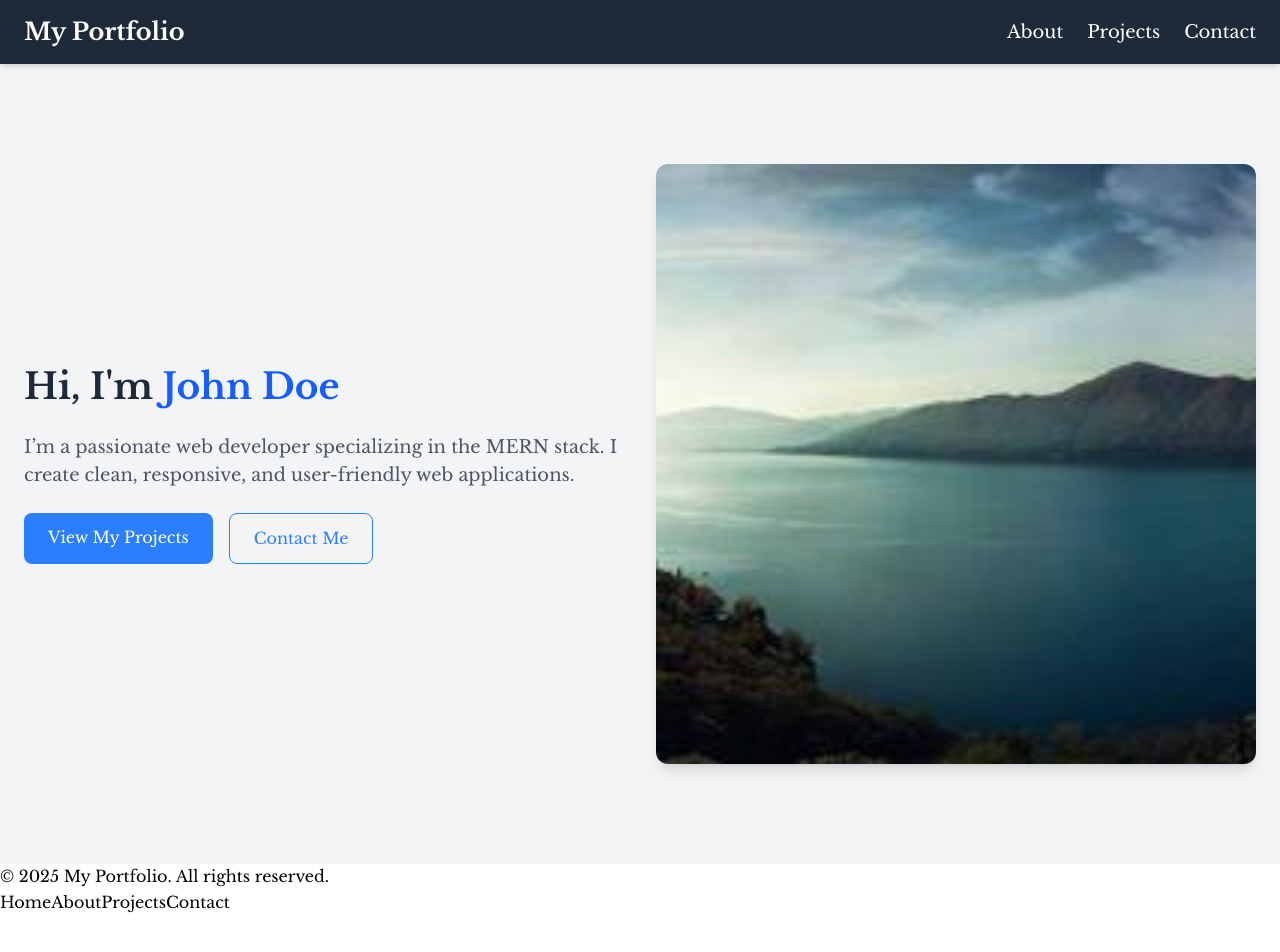
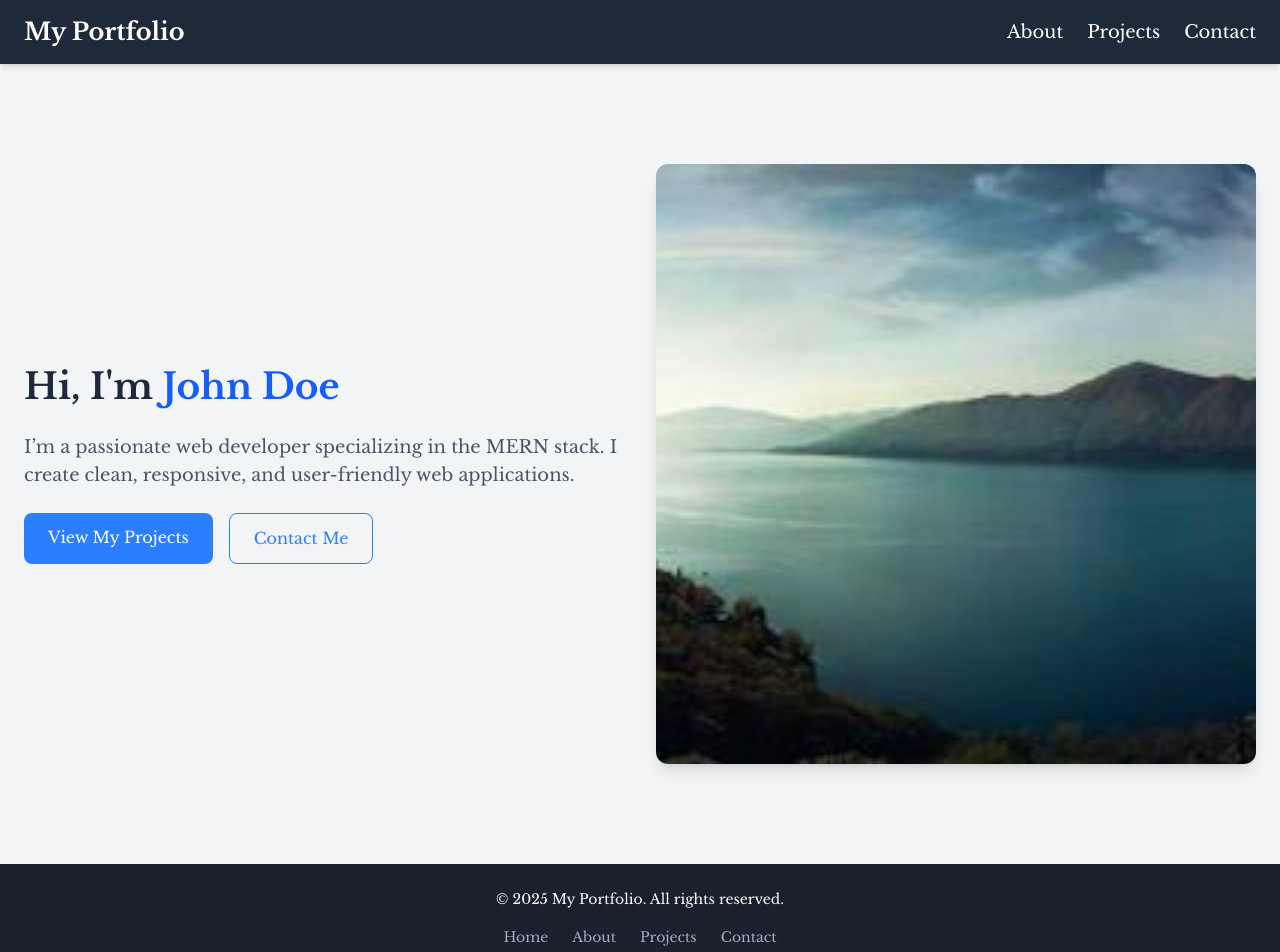
Before and after one commit to animeshsrivastava246/portfolio-website, a React (Vite) app: page / in a window 1280 px wide. Shown: the top 952 px of the page. Before the commit the page ends 915 px from the top, so only its background shows below. Built offline with nearby package versions, Linux system fonts and the light colour scheme; no server answers.

Commit message:
Added: Footer Styling and Network host

```diff
--- a/package.json
+++ b/package.json
@@ -7,7 +7,9 @@
     "dev": "vite",
     "build": "vite build",
     "lint": "eslint .",
-    "preview": "vite preview"
+    "preview": "vite preview",
+    "host": "vite --host"
+
   },
   "dependencies": {
     "@tailwindcss/vite": "^4.0.0",
--- a/src/components/Footer.jsx
+++ b/src/components/Footer.jsx
@@ -3,16 +3,24 @@ import { Link } from "react-router-dom";
 
 const Footer = () => {
 	return (
-		<footer>
-			<div>
-				<p>
+		<footer className="footer">
+			<div className="footer-container">
+				<p className="footer-text">
 					&copy; {new Date().getFullYear()} My Portfolio. All rights reserved.
 				</p>
-				<nav>
-					<Link to="/">Home</Link>
-					<Link to="/about">About</Link>
-					<Link to="/projects">Projects</Link>
-					<Link to="/contact">Contact</Link>
+				<nav className="footer-nav">
+					<Link to="/" className="footer-link">
+						Home
+					</Link>
+					<Link to="/about" className="footer-link">
+						About
+					</Link>
+					<Link to="/projects" className="footer-link">
+						Projects
+					</Link>
+					<Link to="/contact" className="footer-link">
+						Contact
+					</Link>
 				</nav>
 			</div>
 		</footer>
--- a/src/styles/utilities.css
+++ b/src/styles/utilities.css
@@ -19,3 +19,39 @@
 	font-weight: 400;
 	font-style: italic;
 }
+
+
+/* Footer */
+.footer {
+	background-color: #1a202c; /* Tailwind's gray-900 */
+	color: #ffffff; /* White text */
+	padding: 1.5rem;
+}
+
+.footer-container {
+	display: flex;
+	flex-direction: column;
+	align-items: center;
+	gap: 1rem;
+	text-align: center;
+}
+
+.footer-text {
+	font-size: 0.875rem; /* Tailwind's text-sm */
+}
+
+.footer-nav {
+	display: flex;
+	gap: 1.5rem;
+}
+
+.footer-link {
+	color: #a0aec0; /* Tailwind's gray-400 */
+	text-decoration: none;
+	font-size: 0.875rem; /* Tailwind's text-sm */
+	transition: color 0.3s ease;
+}
+
+.footer-link:hover {
+	color: #ffffff; /* Hover effect to white */
+}
```
